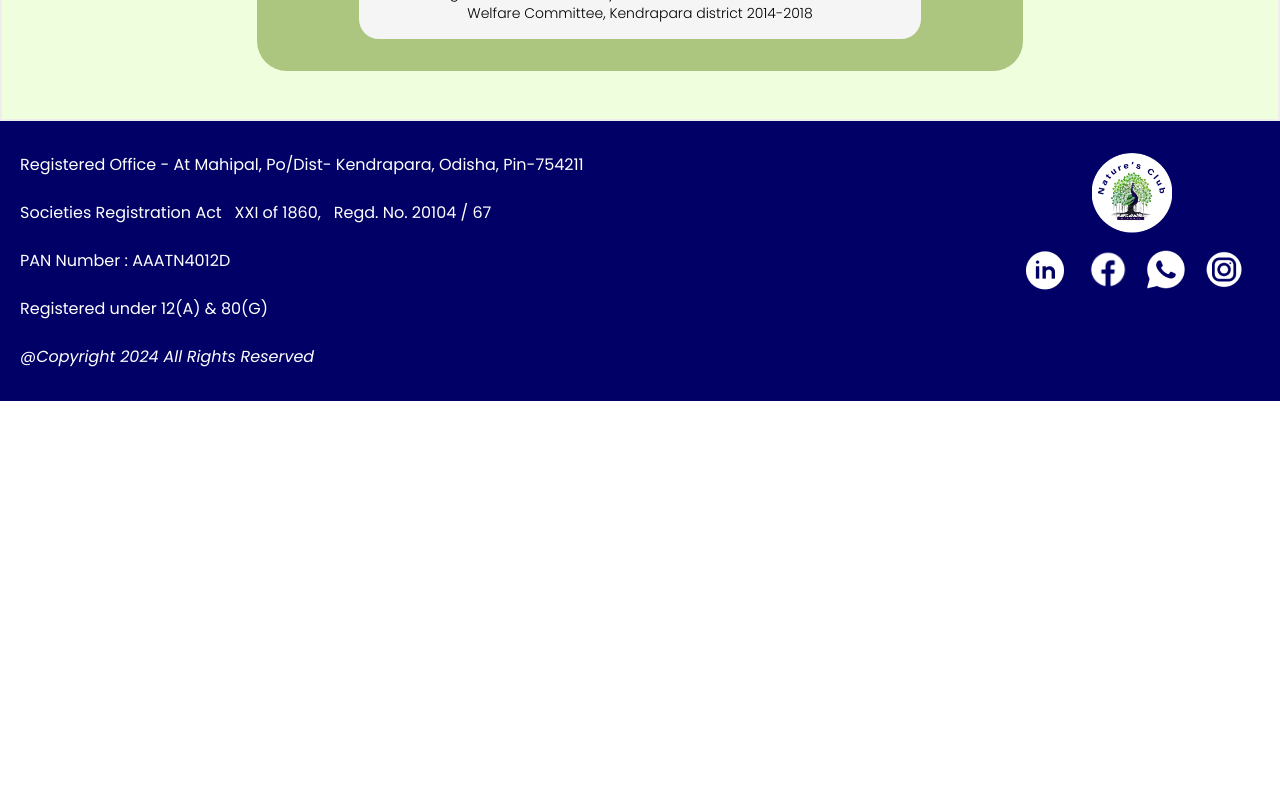
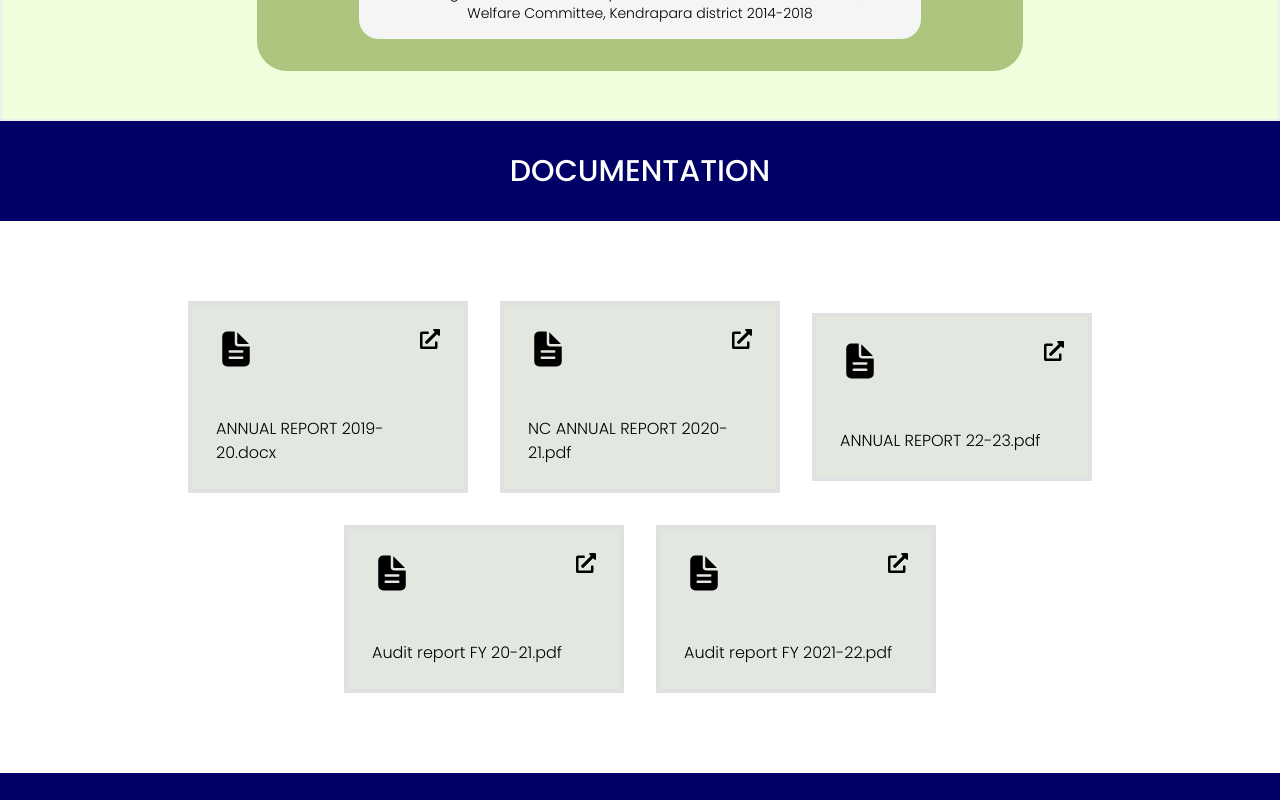
Before and after one commit to CodeMaster17/Nature-Club, a React (Vite) app: page /about in a window 1280 px wide. Shown: the part 4380-5180 px from the top of the page. Before the commit the page ends 4781 px from the top, so only its background shows below. Built offline with nearby package versions, Linux system fonts and the light colour scheme.

Commit message:
feat: added documents

```diff
--- a/src/pages/About/About.tsx
+++ b/src/pages/About/About.tsx
@@ -1,6 +1,7 @@
 import AboutImage from "./AboutImage"
 import AboutQuote from "./AboutQuote"
 import Acheivements from "./Acheivements"
+import Documentation from "./Documentation"
 import Goal from "./Goal"
 import OurRecognitions from "./OurRecognitions"
 
@@ -18,6 +19,7 @@ const About = () => {
             <OurRecognitions />
             <AboutQuote />
             <Acheivements />
+            <Documentation />
         </>
     )
 }
--- /dev/null
+++ b/src/pages/About/Documentation.tsx
@@ -0,0 +1,23 @@
+
+
+import DocumentationCard from "./DocumentationCard"
+
+const Documentation = () => {
+    return (
+        <section className="w-full ">
+            <div className="w-full bg-navy_blue text-center p-8">
+
+                <h1 className="capitalize text-white text-2.5xl md:text-3xl font-medium ">DOCUMENTATION</h1>
+            </div>
+            <div className="w-4/5 md:w-full   m-auto gap-8  flex-wrap flex-col md:flex md:flex-row justify-center items-center md:p-4 lg:p-20">
+                <DocumentationCard link="https://docs.google.com/document/d/1IMxulDYbzrKzihZtJ-vJDcV36O4XEvmH/edit?usp=sharing&ouid=114022452434884893836&rtpof=true&sd=true" name="ANNUAL REPORT 2019-20.docx" />
+                <DocumentationCard link="https://drive.google.com/file/d/1UjKxG2iPoQhAQ8VpQYp9HiiZbKV_Ur1v/view?usp=sharing" name="NC ANNUAL REPORT 2020-21.pdf" />
+                <DocumentationCard link="https://drive.google.com/file/d/1BkGetb7U8DoQV3eSz1SyF85m_SaRZp0D/view?usp=sharing" name="ANNUAL REPORT 22-23.pdf" />
+                <DocumentationCard link="https://drive.google.com/file/d/1xMKXck3yt9KoqiVcrEq92yF8p_0z1ZRr/view?usp=sharing" name="Audit report FY 20-21.pdf" />
+                <DocumentationCard link="https://drive.google.com/file/d/1UoeCa-ApKOfmQGegWJ4wT-2urAuJ5pPm/view?usp=sharing" name="Audit report FY 2021-22.pdf" />
+            </div>
+        </section>
+    )
+}
+
+export default Documentation
--- /dev/null
+++ b/src/pages/About/DocumentationCard.tsx
@@ -0,0 +1,27 @@
+import { IoDocumentText } from "react-icons/io5";
+import { FaExternalLinkAlt } from "react-icons/fa";
+import { Link } from "react-router-dom";
+
+interface DocumentationCardProps {
+    link: string;
+    name: string;
+}
+
+const DocumentationCard = ({ link, name }: DocumentationCardProps) => {
+    return (
+
+        <div className='w-full md:w-[50%] lg:w-[25%] min-h-40 hover:bg-honeydew hover:border-[#C3FAD3] mt-4 mb-4 md:m-0 border-4 border-gray-300 p-6 bg-gray_card cursor-pointer'>
+            <Link to={link} target="_blank" className="w-full">
+                <div className='flex justify-between w-full'>
+                    <IoDocumentText size={40} />
+                    <FaExternalLinkAlt size={20} className="font-extralight" />
+                </div>
+                <br />
+                <br />
+                <h1 className='text-base font-light'>{name}</h1>
+            </Link>
+        </div >
+    );
+};
+
+export default DocumentationCard;
--- a/tailwind.config.ts
+++ b/tailwind.config.ts
@@ -15,6 +15,7 @@ module.exports = withMT({
         black: "#000000",
         pale_olive: "#ACC67F",
         light_blue: "#E6F5FF",
+        gray_card: "#E2E7E0",
       },
       screens: {
         xs: "420px",
```
Also changed, not shown: 1 other file (tests, documents, lock files or other folders).
